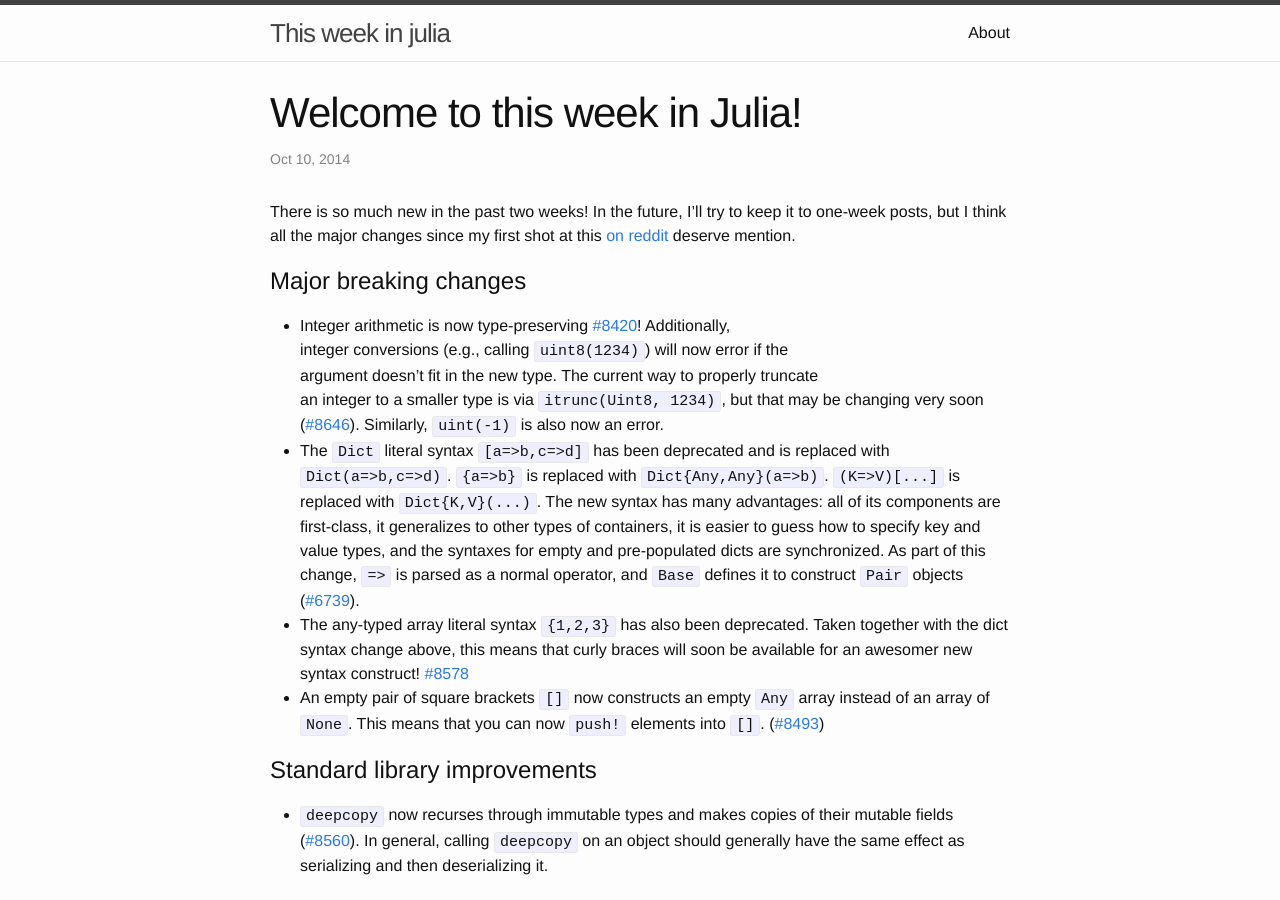
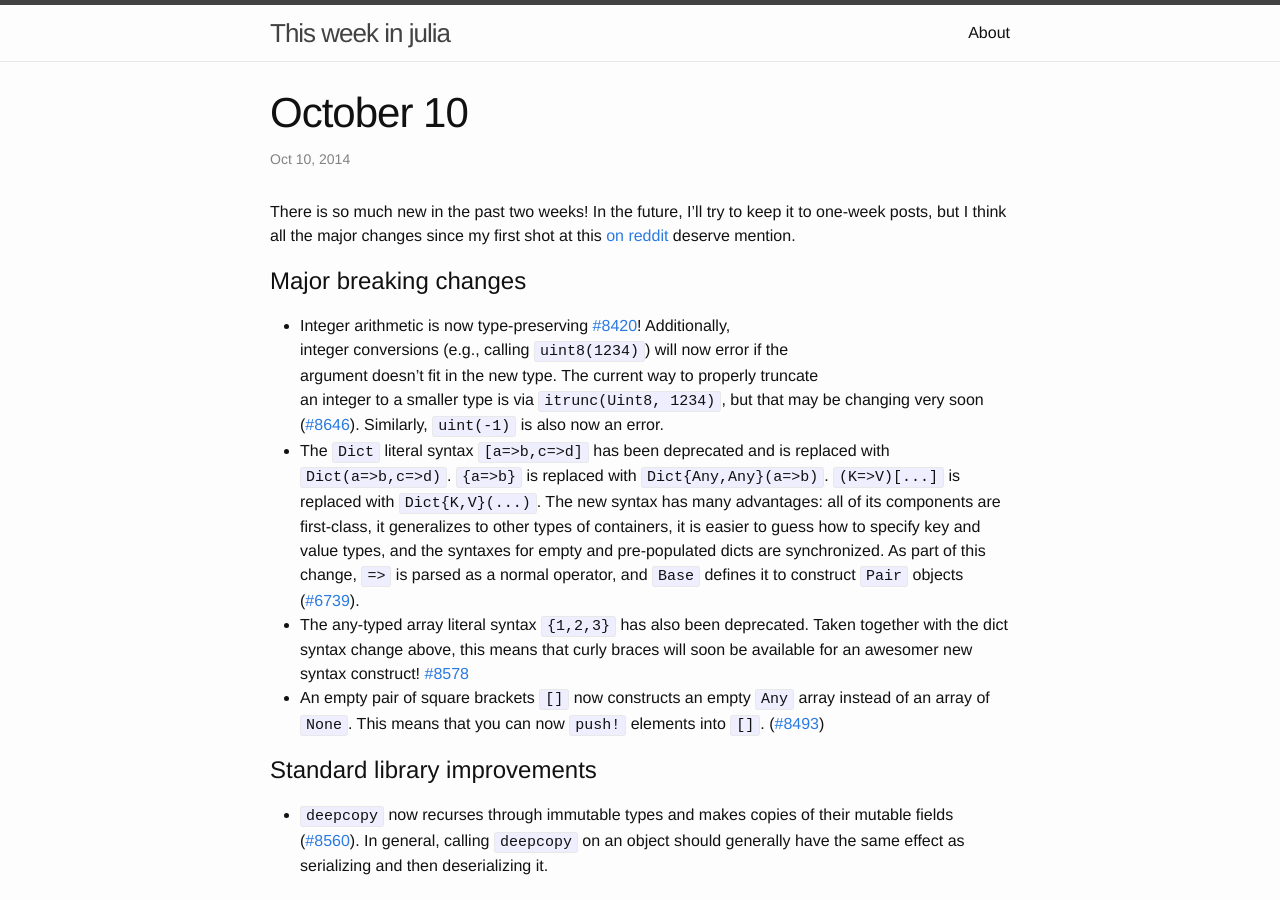
Before and after one commit to thisweekinjulia/thisweekinjulia.github.io, a Jekyll site: the page built from _posts/2014-10-10-October-10.markdown, in a window 1280 px wide and 900 px high. Built offline with Jekyll 4.4.1, drawn with Linux system fonts in a browser that asks for light colours.

Commit message:
Update 2014-10-10-October-10.markdown

```diff
--- a/_posts/2014-10-10-October-10.markdown
+++ b/_posts/2014-10-10-October-10.markdown
@@ -1,8 +1,8 @@
 ---
 layout: post
-title:  "Welcome to this week in Julia!"
+title:  "October 10"
 date:   2014-10-10 19:55:39
-categories: site
+categories: julia
 ---
 There is so much new in the past two weeks!  In the future, I'll try to keep it to one-week posts, but I think all the major changes since my first shot at this [on reddit](http://www.reddit.com/r/Julia/comments/2hkgne/this_week_in_julia/) deserve mention.
 
```
